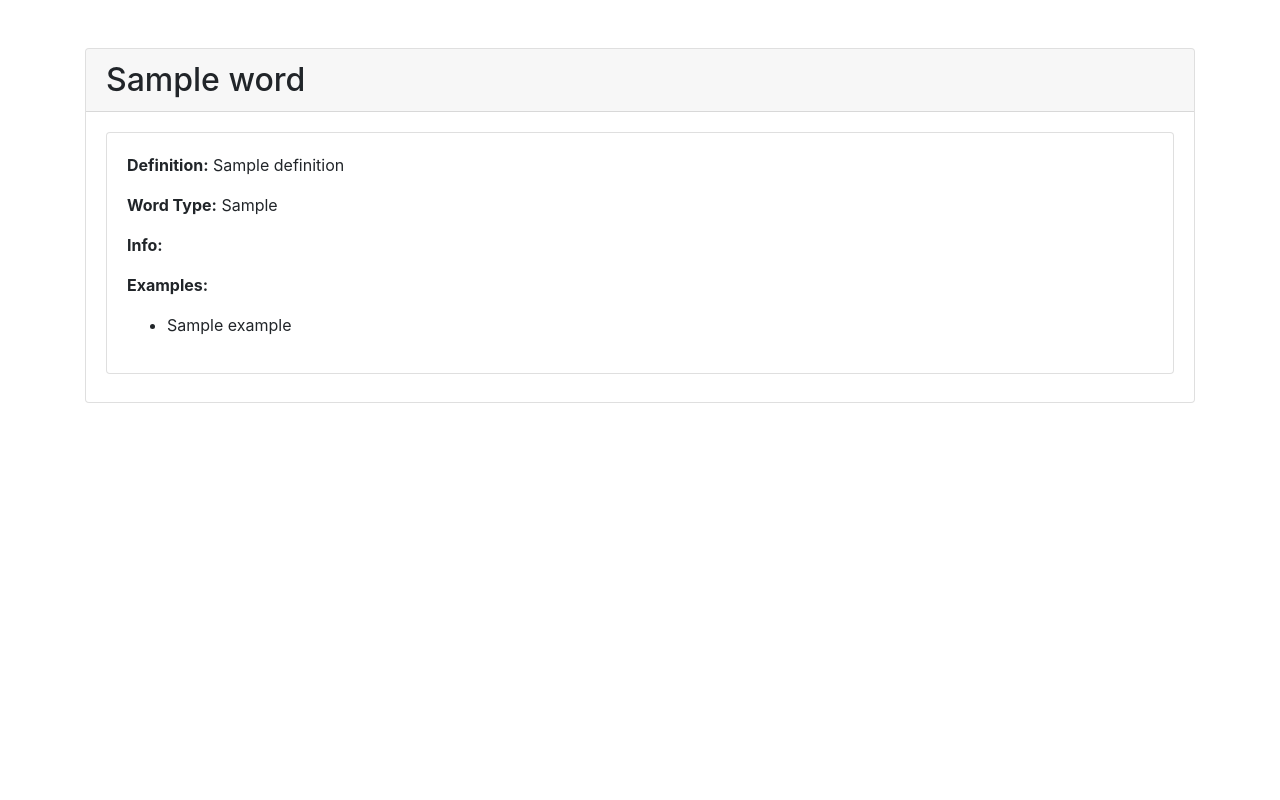
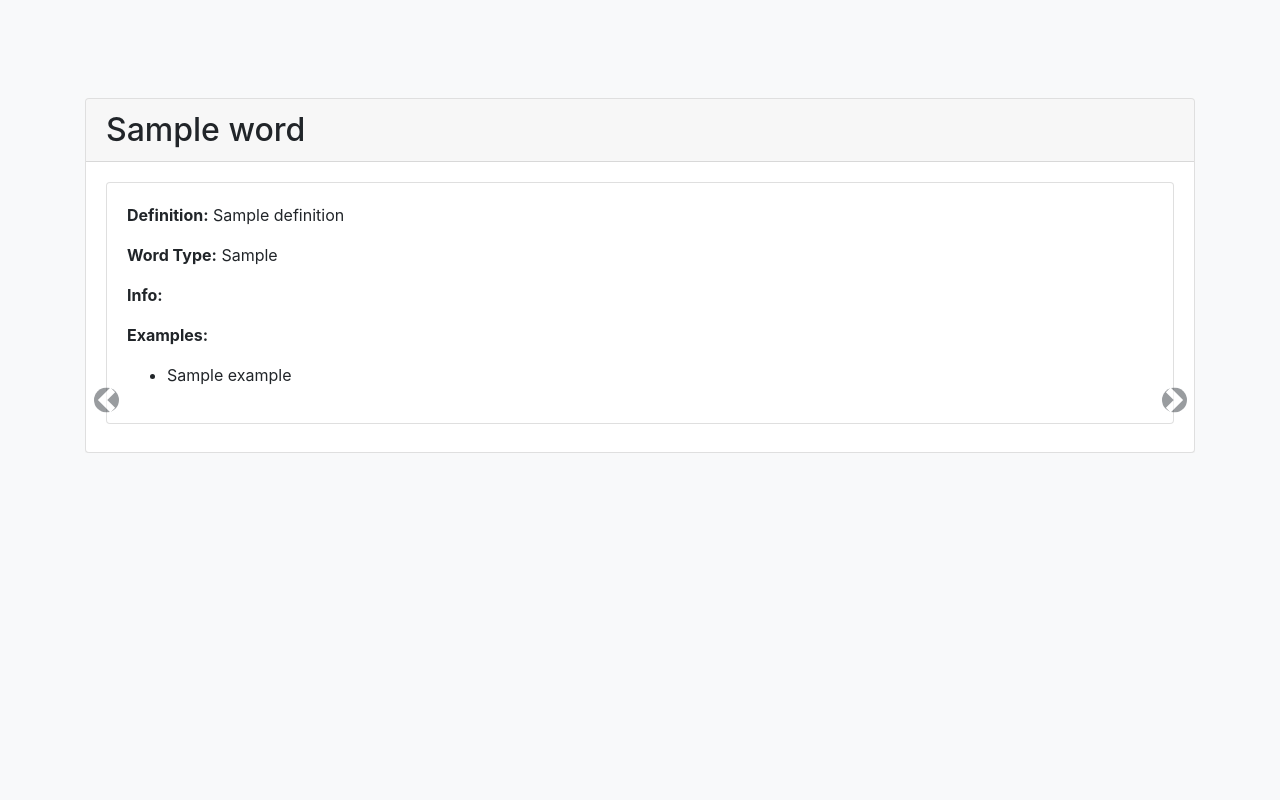
Before and after one commit to sulavchhetri/grevocab, a FastAPI app: template grevocab/fastapi/templates/output.html in a window 1280 px wide. Run offline with FastAPI, Linux system fonts and the light colour scheme; the template is opened without the code that fills it: most values are stand-ins (such as "Sample title", 1, 10 or a date in 2020); some libraries are stand-ins or nearby versions.

Commit message:
latest change in grevocab

```diff
--- a/grevocab/fastapi/templates/output.html
+++ b/grevocab/fastapi/templates/output.html
@@ -1,13 +1,56 @@
 <!DOCTYPE html>
 <html>
+
 <head>
     <title>Word Definitions</title>
-    <!-- Link to Bootstrap CSS -->
     <link rel="stylesheet" href="https://stackpath.bootstrapcdn.com/bootstrap/4.5.2/css/bootstrap.min.css">
+    <style>
+        body {
+            background-color: #f8f9fa;
+            /* Light gray background */
+        }
+
+        .carousel-item {
+            background-color: #ffffff;
+            /* White background for each slide */
+            border-radius: 10px;
+            box-shadow: 0px 2px 5px rgba(0, 0, 0, 0.1);
+        }
+
+        .carousel-control-prev-icon,
+        .carousel-control-next-icon {
+            background-color: #343a40;
+            /* Dark gray background for carousel controls */
+            border-radius: 50%;
+            width: 25px;
+            height: 25px;
+            position: fixed;
+            top: 50%;
+            transform: translateY(-50%);
+            z-index: 1000;
+            /* To ensure the icons are above other content */
+        }
+
+        .carousel-control-prev {
+            left: 10px;
+            /* Position the left control icon */
+        }
+
+        .carousel-control-next {
+            right: 10px;
+            /* Position the right control icon */
+        }
+
+        .container {
+            padding-top: 50px;
+            /* Add some space at the top for the fixed icons */
+        }
+    </style>
 </head>
+
 <body>
     <div class="container mt-5">
-        <div id="wordCarousel" class="carousel slide" data-ride="carousel">
+        <div id="wordCarousel" class="carousel slide">
             <div class="carousel-inner">
                 {% for word, definitions in data.items() %}
                 <div class="carousel-item {% if loop.index == 1 %}active{% endif %}">
@@ -46,6 +89,7 @@
                 </div>
                 {% endfor %}
             </div>
+        </div>
         <a class="carousel-control-prev" href="#wordCarousel" role="button" data-slide="prev">
             <span class="carousel-control-prev-icon" aria-hidden="true"></span>
             <span class="sr-only">Previous</span>
@@ -55,10 +99,23 @@
             <span class="sr-only">Next</span>
         </a>
     </div>
-    </div>
 
     <script src="https://code.jquery.com/jquery-3.5.1.slim.min.js"></script>
     <script src="https://cdn.jsdelivr.net/npm/@popperjs/core@2.5.4/dist/umd/popper.min.js"></script>
     <script src="https://stackpath.bootstrapcdn.com/bootstrap/4.5.2/js/bootstrap.min.js"></script>
+    <script>
+        $("#wordCarousel").carousel({
+            interval: false
+        });
+
+        $(document).keydown(function (e) {
+            if (e.which === 37) {
+                $("#wordCarousel").carousel("prev");
+            } else if (e.which === 39) {
+                $("#wordCarousel").carousel("next");
+            }
+        });
+    </script>
 </body>
+
 </html>
```
Lines whose indentation alone changed are shown as unchanged.
